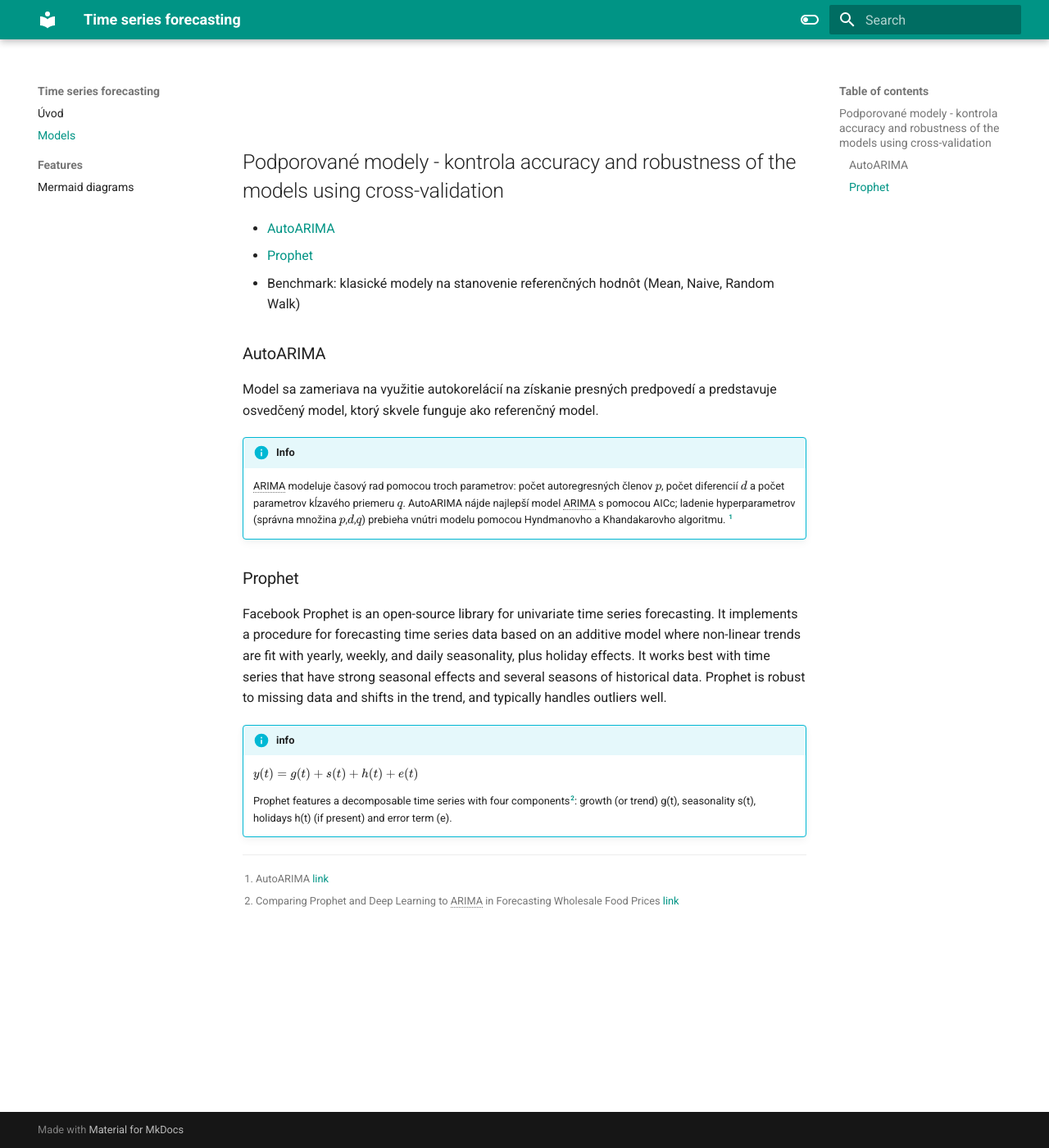
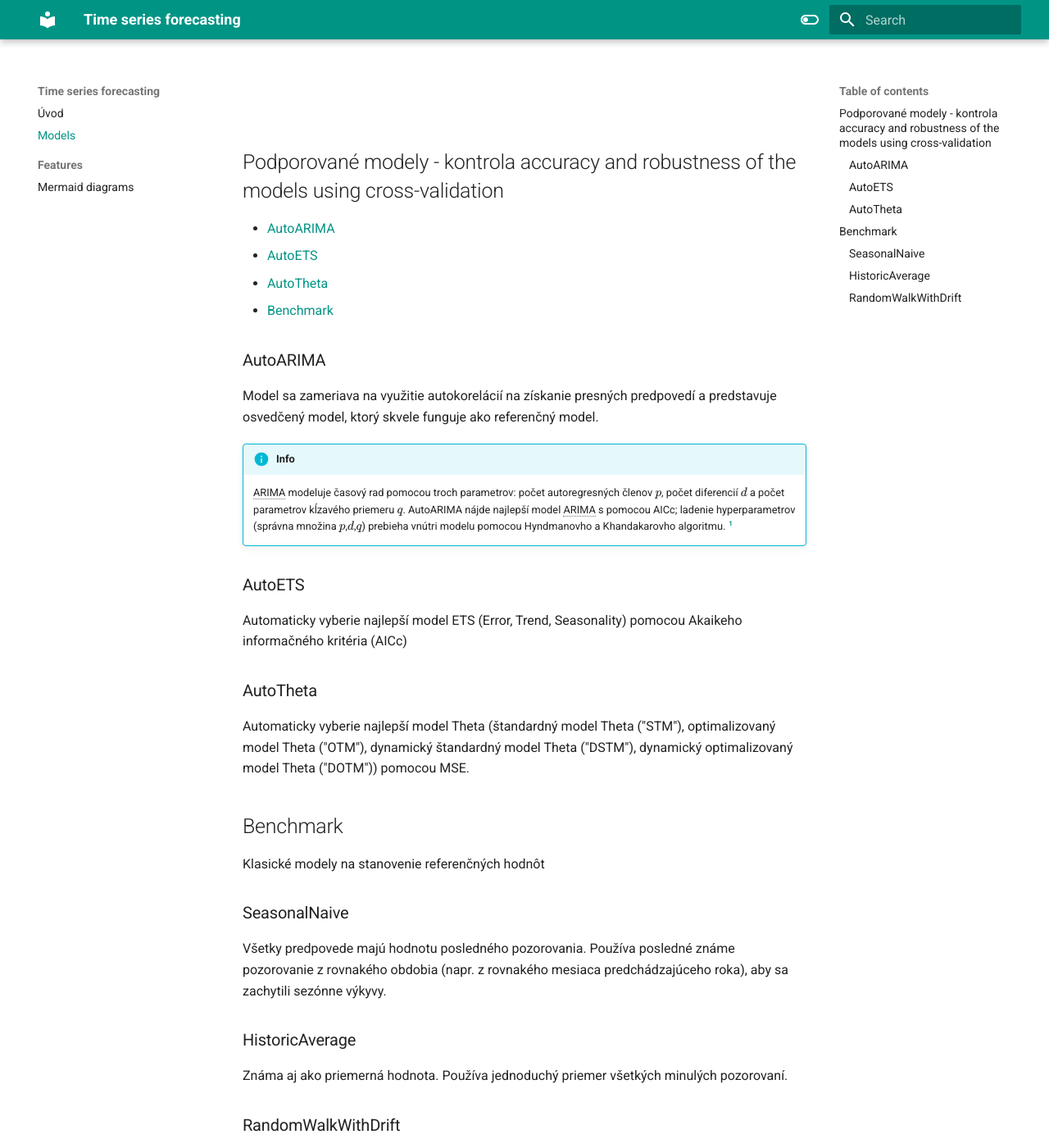
Before and after one commit to fvigh/dipl, an MkDocs documentation site: the page built from docs/Models.md, in a window 1280 px wide and 1400 px high. Shown: the whole window at 82% size. Built offline with MkDocs 1.6.1 and Material for MkDocs 9.7.7, drawn with Linux system fonts in a browser that asks for light colours; some of the changed text lies outside the part shown.

Commit message:
Update Models.md

```diff
--- a/docs/Models.md
+++ b/docs/Models.md
@@ -1,7 +1,8 @@
 ## Podporované modely - kontrola accuracy and robustness of the models using cross-validation
 - [AutoARIMA](https://fvigh.github.io/dipl/Models/#autoarima)
-- [Prophet](https://fvigh.github.io/dipl/Models/#prophet)
-- Benchmark: klasické modely na stanovenie referenčných hodnôt (Mean, Naive, Random Walk)
+- [AutoETS](https://fvigh.github.io/dipl/Models/#autoets)
+- [AutoTheta](https://fvigh.github.io/dipl/Models/#autotheta)
+- [Benchmark](https://fvigh.github.io/dipl/Models/#benchmark)
 
 
 ### AutoARIMA
@@ -10,20 +11,26 @@
 !!! info
     ARIMA modeluje časový rad pomocou troch parametrov: počet autoregresných členov $p$, počet diferencií $d$ a počet parametrov kĺzavého priemeru $q$. AutoARIMA nájde najlepší model ARIMA s pomocou AICc; ladenie hyperparametrov (správna množina $p$,$d$,$q$) prebieha vnútri modelu pomocou Hyndmanovho a Khandakarovho algoritmu. [^1]
 
+### AutoETS
+Automaticky vyberie najlepší model ETS (Error, Trend, Seasonality) pomocou Akaikeho informačného kritéria (AICc)
 
-### Prophet
-Facebook Prophet is an open-source library for univariate time series forecasting. It implements a procedure for forecasting time series data based on
-an additive model where non-linear trends are fit with yearly, weekly, and daily seasonality, plus holiday effects. It works best with time series
-that have strong seasonal effects and several seasons of historical data. Prophet is robust to missing data and shifts in the trend, and typically handles outliers well.
+### AutoTheta
+Automaticky vyberie najlepší model Theta (štandardný model Theta ("STM"), optimalizovaný model Theta ("OTM"), dynamický štandardný model Theta ("DSTM"), dynamický optimalizovaný model Theta ("DOTM")) pomocou MSE.
 
-!!! info "info"
-    $y(t) = g(t) + s(t) + h(t) + e(t)$
+## Benchmark
+Klasické modely na stanovenie referenčných hodnôt
 
-    Prophet features a decomposable time series with four components[^2]: growth (or trend) g(t), seasonality s(t), holidays h(t) (if present) and error term (e).
+### SeasonalNaive
+Všetky predpovede majú hodnotu posledného pozorovania. Používa posledné známe pozorovanie z rovnakého obdobia (napr. z rovnakého mesiaca predchádzajúceho roka), aby sa zachytili sezónne výkyvy.
+
+### HistoricAverage
+Známa aj ako priemerná hodnota. Používa jednoduchý priemer všetkých minulých pozorovaní.
+
+### RandomWalkWithDrift
+Predpovedá budúce hodnoty na základe poslednej pozorovanej hodnoty upravenej o konštantný drift (trend).
+
 
 
 *[ARIMA]: AutoRegressive Integrated Moving Average
 
 [^1]: AutoARIMA [link](https://www.anyscale.com/blog/how-nixtla-uses-ray-to-accurately-predict-more-than-a-million-time-series)
-
-[^2]: Comparing Prophet and Deep Learning to ARIMA in Forecasting Wholesale Food Prices [link](https://browse.arxiv.org/pdf/2107.12770.pdf)
```
